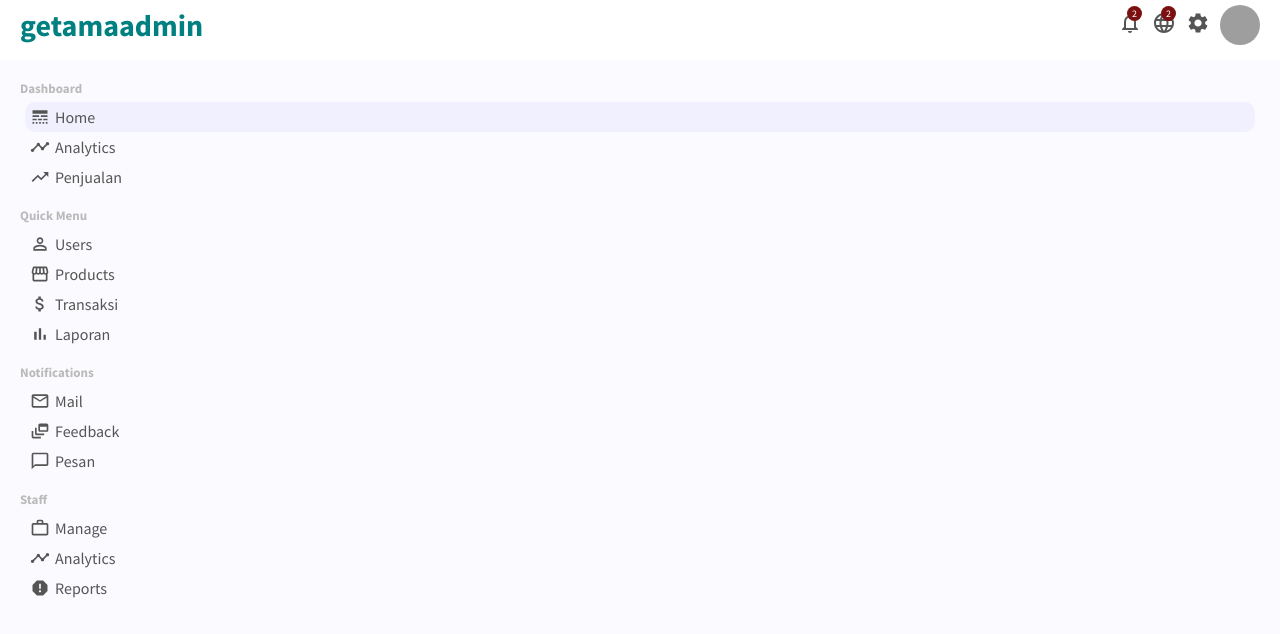
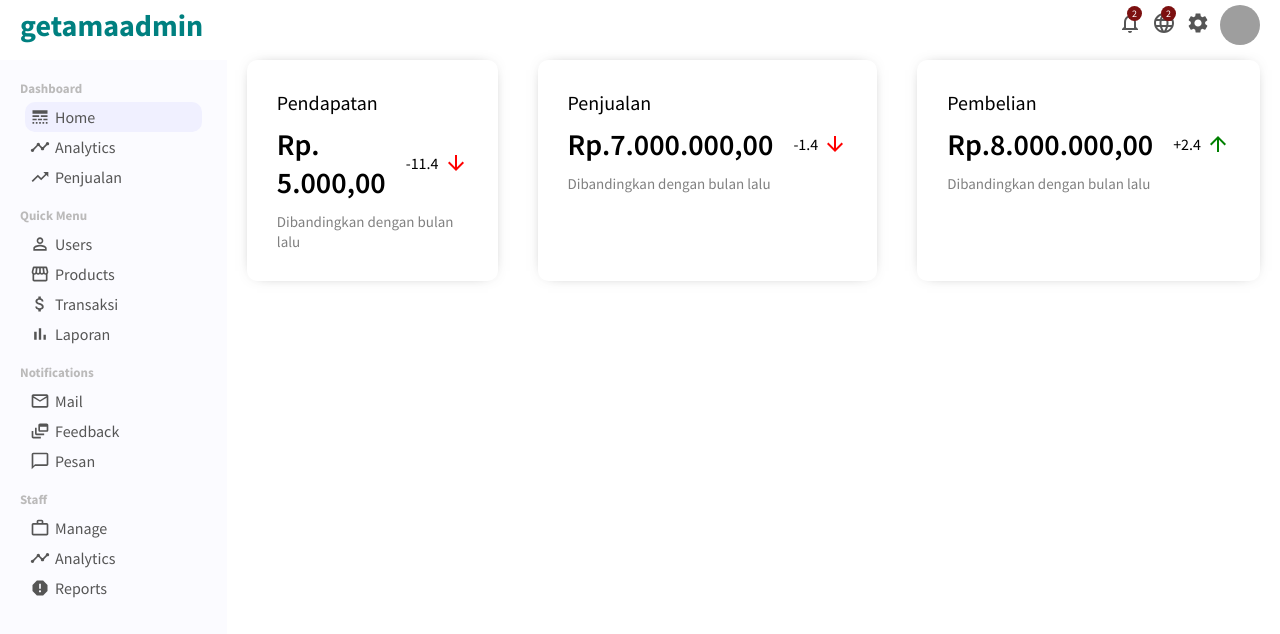
Before and after one commit to NahrulK/getama-admin, a React (Create React App) app: page / in a window 1280 px wide. Shown: the top 634 px of the page. Built offline with nearby package versions, Linux system fonts and the light colour scheme; grey boxes are pictures that could not be loaded.

Commit message:
Featured component

```diff
--- a/src/App.js
+++ b/src/App.js
@@ -1,6 +1,7 @@
 import Sidebar from "./components/sidebar/Sidebar";
 import Topbar from "./components/topbar/Topbar";
 import "./App.css";
+import Home from "./pages/home/Home";
 
 function App() {
   return (
@@ -8,6 +9,7 @@
       <Topbar></Topbar>
       <div className="container">
         <Sidebar />
+        <Home />
       </div>
     </div>
   );
--- /dev/null
+++ b/src/components/featuredInfo/FeaturedInfo.jsx
@@ -0,0 +1,39 @@
+import "./featuredInfo.css";
+import { ArrowDownward, ArrowUpward } from "@material-ui/icons";
+
+export default function FeaturedInfo() {
+  return (
+    <div className="featured">
+      <div className="featuredItem">
+        <span className="featuredTitle">Pendapatan</span>
+        <div className="featuredMoneyContainer">
+          <span className="featuredMoney">Rp. 5.000,00</span>
+          <span className="featuredMoneyRate">
+            -11.4 <ArrowDownward className="featuredIcon negative" />
+          </span>
+        </div>
+        <span className="featuredSub">Dibandingkan dengan bulan lalu</span>
+      </div>
+      <div className="featuredItem">
+        <span className="featuredTitle">Penjualan</span>
+        <div className="featuredMoneyContainer">
+          <span className="featuredMoney">Rp.7.000.000,00</span>
+          <span className="featuredMoneyRate">
+            -1.4 <ArrowDownward className="featuredIcon negative" />
+          </span>
+        </div>
+        <span className="featuredSub">Dibandingkan dengan bulan lalu</span>
+      </div>
+      <div className="featuredItem">
+        <span className="featuredTitle">Pembelian</span>
+        <div className="featuredMoneyContainer">
+          <span className="featuredMoney">Rp.8.000.000,00</span>
+          <span className="featuredMoneyRate">
+            +2.4 <ArrowUpward className="featuredIcon" />
+          </span>
+        </div>
+        <span className="featuredSub">Dibandingkan dengan bulan lalu</span>
+      </div>
+    </div>
+  );
+}
--- /dev/null
+++ b/src/components/featuredInfo/featuredInfo.css
@@ -0,0 +1,51 @@
+.featured {
+  width: 100%;
+  display: flex;
+  justify-content: space-between;
+}
+
+.featuredItem {
+  flex: 1;
+  margin: 0px 20px;
+  padding: 30px;
+  border-radius: 10px;
+  cursor: pointer;
+  -webkit-box-shadow: 0px 0px 15px -10px rgba(0, 0, 0, 0.75);
+  box-shadow: 0px 0px 15px -10px rgba(0, 0, 0, 0.75);
+}
+
+.featuredTitle{
+    font-size: 20px;
+}
+
+.featuredMoneyContainer{
+    margin: 10px 0px;
+    display: flex;
+    align-items: center;
+}
+
+.featuredMoney{
+    font-size: 30px;
+    font-weight: 600;
+}
+
+.featuredMoneyRate{
+    display: flex;
+    align-items: center;
+    margin-left: 20px;
+}
+
+.featuredIcon{
+    font-size: 14px;
+    margin-left: 5px;
+    color: green;
+}
+
+.featuredIcon.negative{
+    color: red;
+}
+
+.featuredSub{
+    font-size: 15px;
+    color: gray;
+}
--- /dev/null
+++ b/src/pages/home/Home.jsx
@@ -0,0 +1,20 @@
+import FeaturedInfo from "../../components/featuredInfo/FeaturedInfo";
+import "./home.css";
+
+export default function Home() {
+  return (
+    <div className="home">
+      <FeaturedInfo />
+      {/* <Chart
+        data={userData}
+        title="User Analytics"
+        grid
+        dataKey="Active User"
+      /> */}
+      <div className="homeWidgets">
+        {/* <WidgetSm />
+        <WidgetLg /> */}
+      </div>
+    </div>
+  );
+}
--- /dev/null
+++ b/src/pages/home/home.css
@@ -0,0 +1,8 @@
+.home{
+    flex: 4;
+}
+
+.homeWidgets{
+    display: flex;
+    margin: 20px;
+}
```
Also changed, not shown: src/components/sidebar/Sidebar.jsx (+3 -7 lines).
